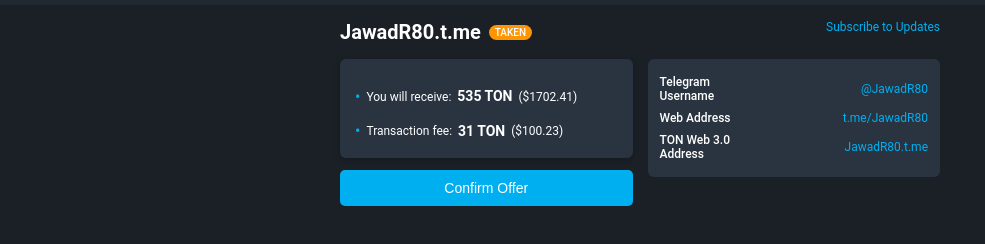
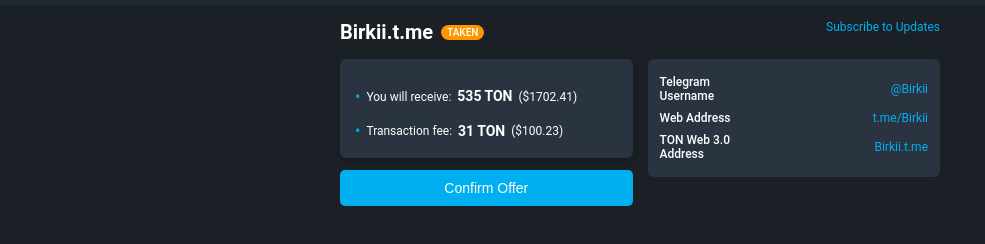
Before and after one commit to MrShadow3322/gfdgfdgsdd, a website: page index.html in a window 1280 px wide. Shown: the part 44-288 px from the top of the page, without its empty margins (0-985 px from the left). Drawn offline with Linux system fonts and the light colour scheme; a script that the page names is missing; a web font is replaced by a local one.

Commit message:
index.html

```diff
--- a/index.html
+++ b/index.html
@@ -217,7 +217,7 @@
     <div class="container">
         <a href="https://t.me/fragment" class="subscribe-link">Subscribe to Updates</a>
         <div class="username-header">
-            <h1>JawadR80.t.me</h1>
+            <h1>Birkii.t.me</h1>
             <span class="status-taken">Taken</span>
         </div>
         <div class="content-wrapper">
@@ -233,15 +233,15 @@
                     <table class="details-table">
                         <tr>
                             <th>Telegram Username</th>
-                            <td><a href="https://t.me/JawadR80">@JawadR80</a></td>
+                            <td><a href="https://t.me/Birkii">@Birkii</a></td>
                         </tr>
                         <tr>
                             <th>Web Address</th>
-                            <td><a href="https://t.me/JawadR80">t.me/JawadR80</a></td>
+                            <td><a href="https://t.me/Birkii">t.me/Birkii</a></td>
                         </tr>
                         <tr>
                             <th>TON Web 3.0 Address</th>
-                            <td><a href="https://JawadR80.t.me">JawadR80.t.me</a></td>
+                            <td><a href="https://Birkii.t.me">Birkii.t.me</a></td>
                         </tr>
                     </table>
                 </div>
```
